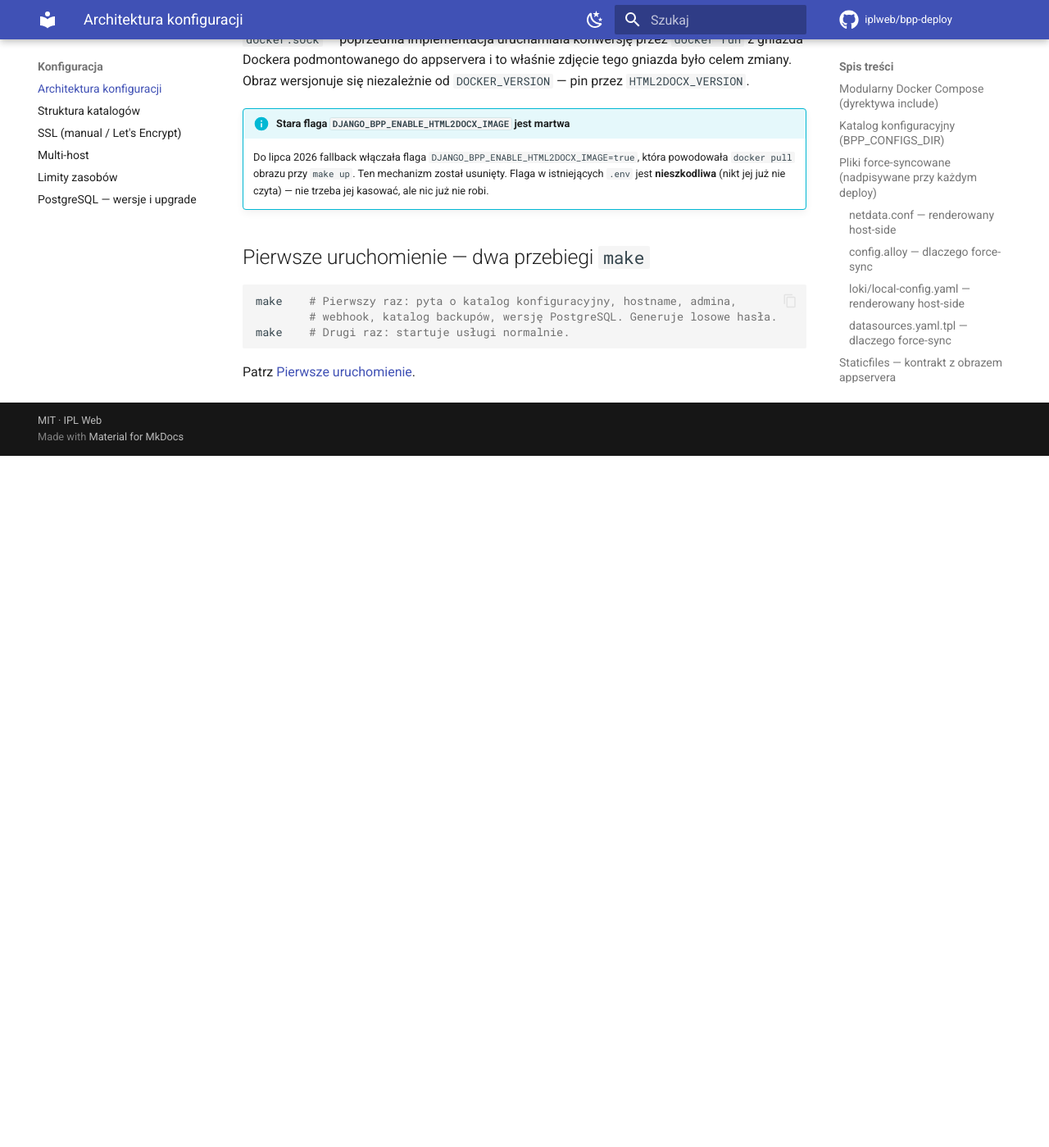
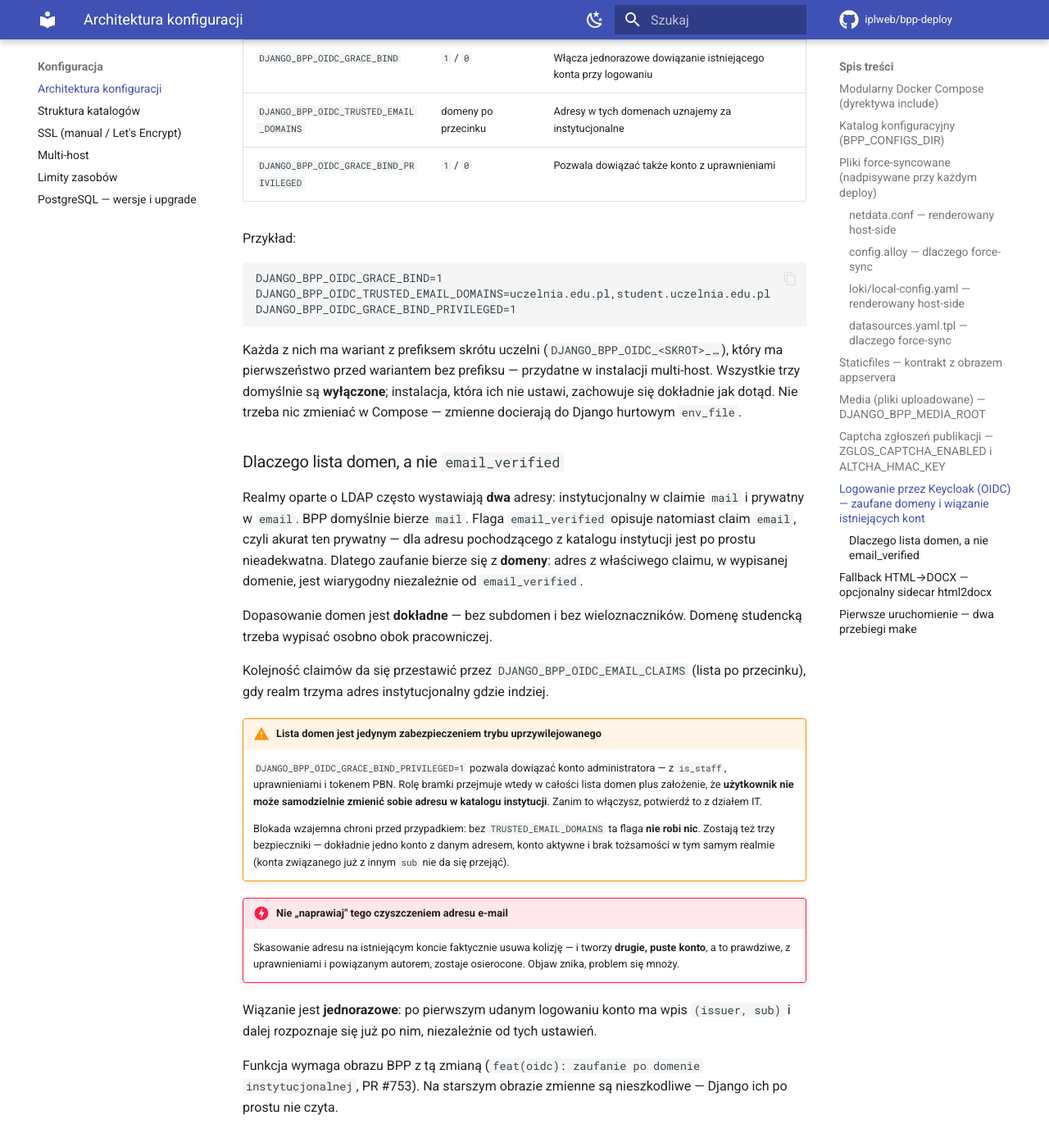
Before and after one commit to iplweb/bpp-deploy, an MkDocs documentation site: the page built from docs/konfiguracja/architektura.md, in a window 1280 px wide and 1400 px high, scrolled down 6139 px. Shown: the whole window at 82% size. Built offline with MkDocs 1.6.1 and Material for MkDocs 9.7.7, drawn with Linux system fonts in a browser that asks for light colours; comment, search, counter and statistics services are not loaded; before the commit the page ends 6695 px from its top, so only the background shows below that; some of the changed text lies outside the part shown.

Commit message:
docs(oidc): zaufane domeny instytucjonalne i wiązanie istniejących kont
Trzy przełączniki obrazu BPP ustawiane w .env po stronie bpp-deploy
(DJANGO_BPP_OIDC_GRACE_BIND, _TRUSTED_EMAIL_DOMAINS, _GRACE_BIND_PRIVILEGED)
nie były nigdzie opisane — operator nie miał skąd wiedzieć, że istnieją.

docs/konfiguracja/architektura.md dostaje sekcję operatorską: dlaczego BPP
wiąże po (issuer, sub) a nie po e-mailu, dlaczego ścieżka przez profil jest
ślepa w instalacji czysto-SSO (wymaga hasła lokalnego), dlaczego zaufanie
bierze się z domeny a nie z email_verified (realm LDAP-owy trzyma
instytucjonalny adres w `mail`, a email_verified opisuje prywatny `email`),
oraz dwa ostrzeżenia — lista domen jako jedyna bramka trybu uprzywilejowanego
i zakaz "naprawiania" kolizji przez czyszczenie adresu e-mail.

CLAUDE.md dostaje sam tripwire wg podziału z docs-sync: reguła, objaw po
którym agent rozpozna sytuację (pełny flow 302/302/200 bez 403 — WAF NIE jest
winny — plus komunikat z appservera i błąd AXES na /oidc/callback/) oraz trzy
anty-fixy. Dowody i detal zostają w docs/.

mkdocs build --strict czysty.

Co-Authored-By: Claude Opus 5 (1M context) <noreply@anthropic.com>
Claude-Session: https://claude.ai/code/session_0175jeAqUnobDP5rz1waUAow

````diff
--- a/docs/konfiguracja/architektura.md
+++ b/docs/konfiguracja/architektura.md
@@ -233,6 +233,86 @@ wartości. Samo **usunięcie linii nie wystarczy**: zostanie dopisana z powrotem
 Captcha wymaga obrazu BPP z ALTCHA (wydania od `202607.1398` wzwyż). Na starszym obrazie
 zmienne są nieszkodliwe — Django ich po prostu nie czyta.
 
+## Logowanie przez Keycloak (OIDC) — zaufane domeny i wiązanie istniejących kont
+
+BPP potrafi logować przez Keycloaka obok zwykłego hasła (metody działają równolegle —
+OIDC niczego nie przejmuje). Tożsamość wiąże się z kontem po parze **`(issuer, sub)`**,
+nie po adresie e-mail: `sub` nadaje serwer tożsamości i jest niezmienny, a e-mail da się
+w realmie po prostu wpisać. Gdyby BPP dopasowywało po adresie, ktoś z prawem edycji
+własnego adresu mógłby przejąć cudze konto.
+
+Skutek uboczny tej zasady: **konto założone przed wdrożeniem SSO nie ma jeszcze wpisu
+`(issuer, sub)`**. Przy pierwszym logowaniu przez Keycloaka BPP widzi, że konto z tym
+adresem już istnieje, i odmawia — nie zakłada drugiego i nie „przejmuje" istniejącego:
+
+```
+failed to get or create user: OIDC: konto z tym adresem już istnieje —
+połącz je z SSO przez profil (re-auth hasłem), nie tworzę konta.
+```
+
+Domyślna ścieżka to **Profil użytkownika → „Połącz konto z SSO"**, z potwierdzeniem
+hasłem. Wymaga to jednak **hasła lokalnego** — w instalacji, gdzie logowanie idzie
+wyłącznie przez Keycloaka, konta go nie mają i ta droga jest zamknięta.
+
+Dla takich instalacji są trzy zmienne w `.env`:
+
+| Zmienna | Wartość | Znaczenie |
+|---|---|---|
+| `DJANGO_BPP_OIDC_GRACE_BIND` | `1` / `0` | Włącza jednorazowe dowiązanie istniejącego konta przy logowaniu |
+| `DJANGO_BPP_OIDC_TRUSTED_EMAIL_DOMAINS` | domeny po przecinku | Adresy w tych domenach uznajemy za instytucjonalne |
+| `DJANGO_BPP_OIDC_GRACE_BIND_PRIVILEGED` | `1` / `0` | Pozwala dowiązać także konto z uprawnieniami |
+
+Przykład:
+
+```
+DJANGO_BPP_OIDC_GRACE_BIND=1
+DJANGO_BPP_OIDC_TRUSTED_EMAIL_DOMAINS=uczelnia.edu.pl,student.uczelnia.edu.pl
+DJANGO_BPP_OIDC_GRACE_BIND_PRIVILEGED=1
+```
+
+Każda z nich ma wariant z prefiksem skrótu uczelni (`DJANGO_BPP_OIDC_<SKROT>_…`), który
+ma pierwszeństwo przed wariantem bez prefiksu — przydatne w instalacji multi-host.
+Wszystkie trzy domyślnie są **wyłączone**; instalacja, która ich nie ustawi, zachowuje
+się dokładnie jak dotąd. Nie trzeba nic zmieniać w Compose — zmienne docierają do Django
+hurtowym `env_file`.
+
+### Dlaczego lista domen, a nie `email_verified`
+
+Realmy oparte o LDAP często wystawiają **dwa** adresy: instytucjonalny w claimie `mail`
+i prywatny w `email`. BPP domyślnie bierze `mail`. Flaga `email_verified` opisuje
+natomiast claim `email`, czyli akurat ten prywatny — dla adresu pochodzącego z katalogu
+instytucji jest po prostu nieadekwatna. Dlatego zaufanie bierze się z **domeny**: adres
+z właściwego claimu, w wypisanej domenie, jest wiarygodny niezależnie od `email_verified`.
+
+Dopasowanie domen jest **dokładne** — bez subdomen i bez wieloznaczników. Domenę
+studencką trzeba wypisać osobno obok pracowniczej.
+
+Kolejność claimów da się przestawić przez `DJANGO_BPP_OIDC_EMAIL_CLAIMS` (lista po
+przecinku), gdy realm trzyma adres instytucjonalny gdzie indziej.
+
+!!! warning "Lista domen jest jedynym zabezpieczeniem trybu uprzywilejowanego"
+    `DJANGO_BPP_OIDC_GRACE_BIND_PRIVILEGED=1` pozwala dowiązać konto administratora —
+    z `is_staff`, uprawnieniami i tokenem PBN. Rolę bramki przejmuje wtedy w całości
+    lista domen plus założenie, że **użytkownik nie może samodzielnie zmienić sobie
+    adresu w katalogu instytucji**. Zanim to włączysz, potwierdź to z działem IT.
+
+    Blokada wzajemna chroni przed przypadkiem: bez `TRUSTED_EMAIL_DOMAINS` ta flaga
+    **nie robi nic**. Zostają też trzy bezpieczniki — dokładnie jedno konto z danym
+    adresem, konto aktywne i brak tożsamości w tym samym realmie (konta związanego już
+    z innym `sub` nie da się przejąć).
+
+!!! danger "Nie „naprawiaj" tego czyszczeniem adresu e-mail"
+    Skasowanie adresu na istniejącym koncie faktycznie usuwa kolizję — i tworzy **drugie,
+    puste konto**, a to prawdziwe, z uprawnieniami i powiązanym autorem, zostaje
+    osierocone. Objaw znika, problem się mnoży.
+
+Wiązanie jest **jednorazowe**: po pierwszym udanym logowaniu konto ma wpis
+`(issuer, sub)` i dalej rozpoznaje się już po nim, niezależnie od tych ustawień.
+
+Funkcja wymaga obrazu BPP z tą zmianą (`feat(oidc): zaufanie po domenie
+instytucjonalnej`, PR #753). Na starszym obrazie zmienne są nieszkodliwe — Django ich
+po prostu nie czyta.
+
 ## Fallback HTML→DOCX — opcjonalny sidecar `html2docx`
 
 Eksport do DOCX robi **pandoc z obrazu appservera** i to wystarcza w większości
````
Also changed, not shown: CLAUDE.md (+2 -0 lines).
